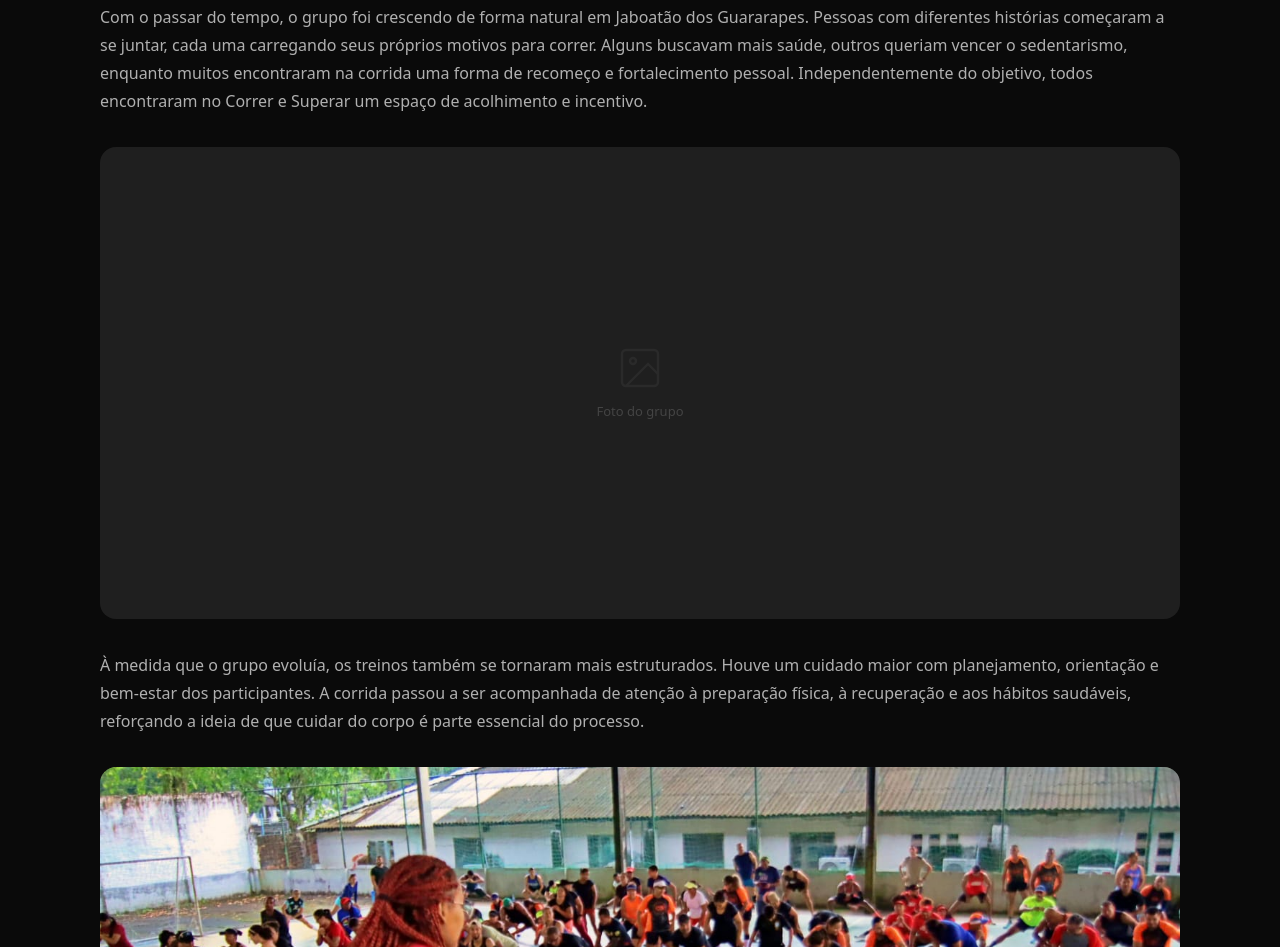
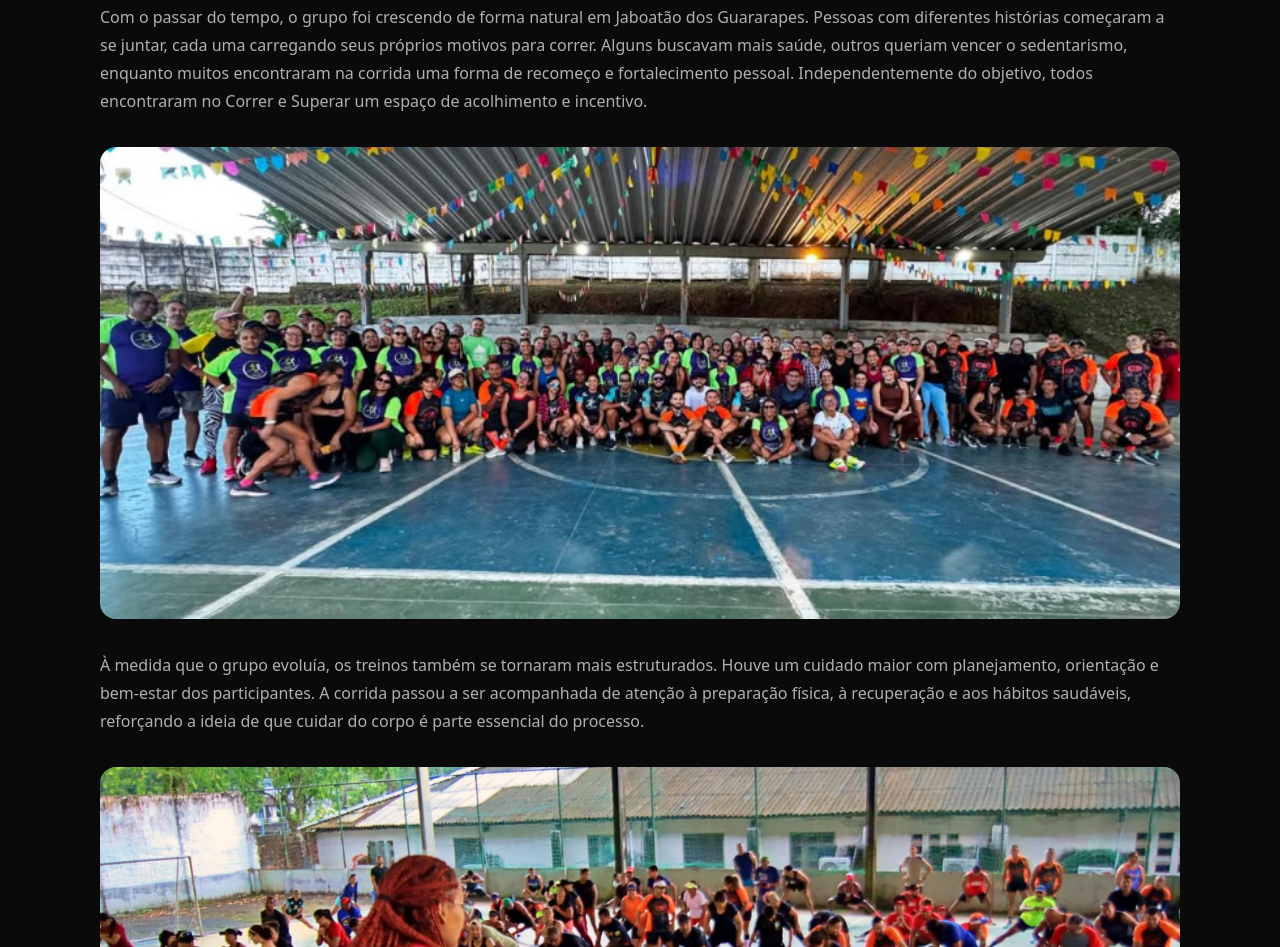
Before and after one commit to DiegoHOMoraes/correr-e-superar, a website: page index.html in a window 1280 px wide. Shown: the part 3031-3978 px from the top of the page. Drawn offline with Linux system fonts and the light colour scheme.

Commit message:
Adiciona foto do grupo na seção Sobre
Preenche o último placeholder de imagem (Foto do grupo) com foto real
do treinão, completando a galeria de fotos da narrativa da seção Sobre.

```diff
--- a/index.html
+++ b/index.html
@@ -203,11 +203,9 @@
 
         <p class="about-text">Com o passar do tempo, o grupo foi crescendo de forma natural em Jaboatão dos Guararapes. Pessoas com diferentes histórias começaram a se juntar, cada uma carregando seus próprios motivos para correr. Alguns buscavam mais saúde, outros queriam vencer o sedentarismo, enquanto muitos encontraram na corrida uma forma de recomeço e fortalecimento pessoal. Independentemente do objetivo, todos encontraram no Correr e Superar um espaço de acolhimento e incentivo.</p>
 
-        <div class="about-photo-block" role="img" aria-label="Foto do grupo Correr e Superar">
-          <div class="about-photo-placeholder" aria-hidden="true">
-            <svg width="48" height="48" viewBox="0 0 24 24" fill="none" stroke="currentColor" stroke-width="1.2"><rect x="3" y="3" width="18" height="18" rx="2"/><circle cx="8.5" cy="8.5" r="1.5"/><polyline points="21 15 16 10 5 21"/></svg>
-            <span>Foto do grupo</span>
-          </div>
+        <div class="about-photo-block">
+          <img class="about-photo-img" src="img/correr-e-superar-img4.png" loading="lazy"
+               alt="Grupo Correr e Superar reunido em foto coletiva na quadra, celebrando um treinão especial">
         </div>
 
         <p class="about-text about-text--spaced">À medida que o grupo evoluía, os treinos também se tornaram mais estruturados. Houve um cuidado maior com planejamento, orientação e bem-estar dos participantes. A corrida passou a ser acompanhada de atenção à preparação física, à recuperação e aos hábitos saudáveis, reforçando a ideia de que cuidar do corpo é parte essencial do processo.</p>
```
Also changed, not shown: img/correr-e-superar-img4.png (added).
